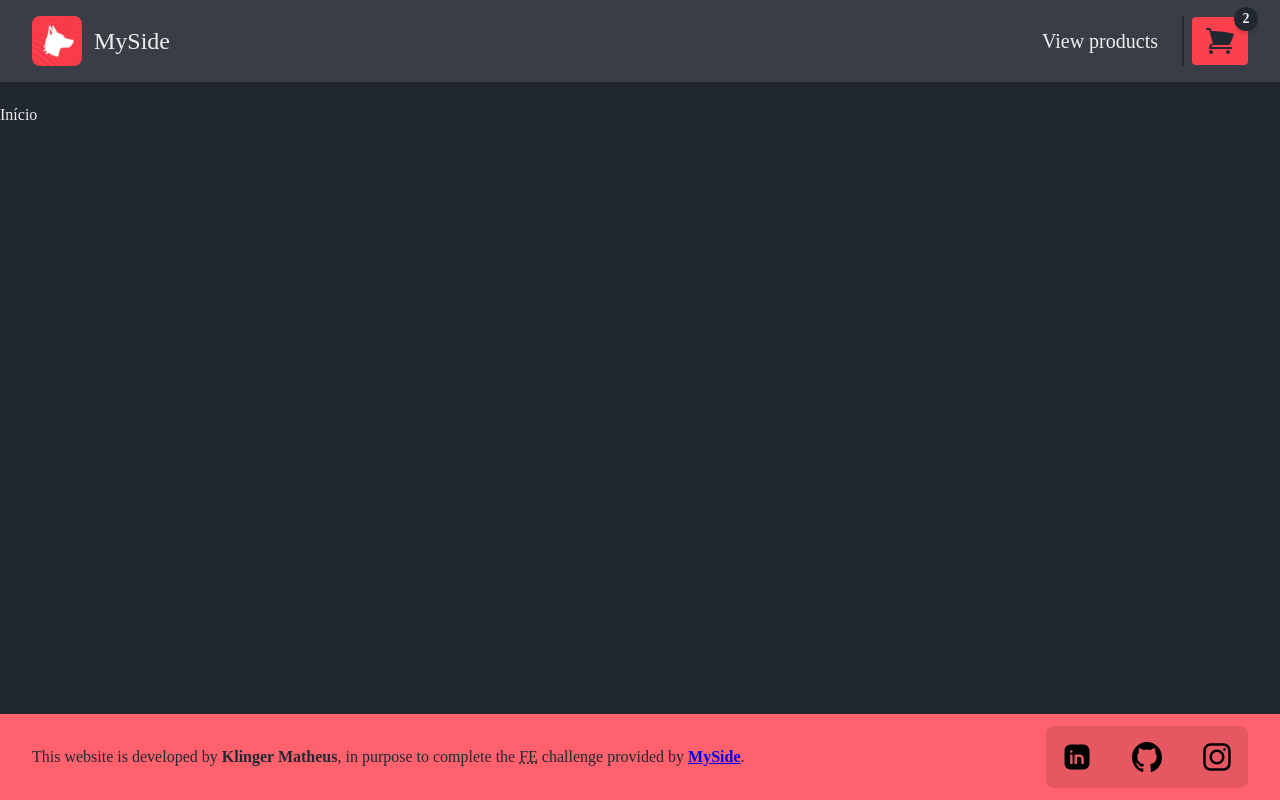
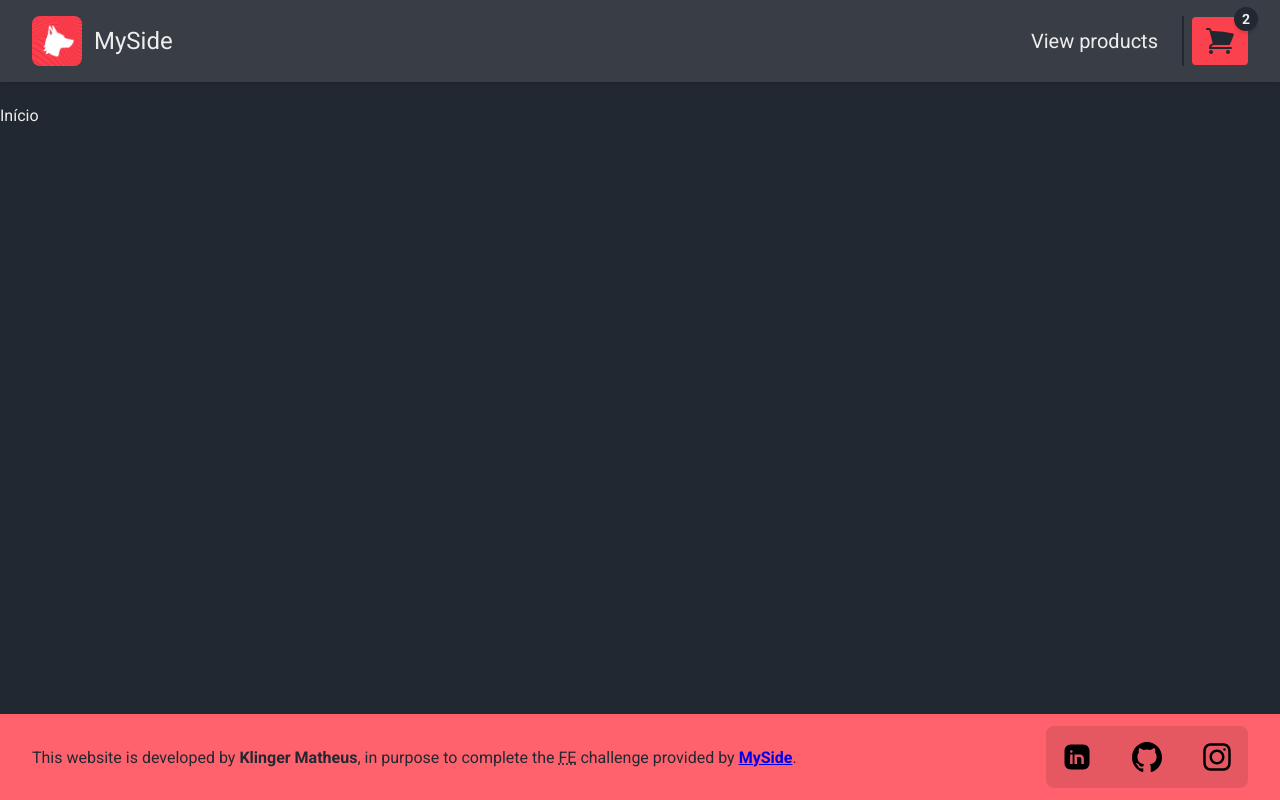
Before and after one commit to KlingerMatheus/MySide-Challenge, a Next.js app: page / in a window 1280 px wide. Built offline with nearby package versions, Linux system fonts and the light colour scheme.

Commit message:
chore: implementado o provider do redux no app

```diff
--- a/src/app/layout.tsx
+++ b/src/app/layout.tsx
@@ -6,6 +6,7 @@ import { Navbar } from "@/components/layout/Navbar";
 
 import "./globals.css";
 import styles from "./layout.module.css";
+import ProviderWrapper from "@/components/ProviderWrapper";
 
 const roboto = Roboto({
   variable: "--font-roboto-sans",
@@ -25,10 +26,12 @@ export default function RootLayout({
 }>) {
   return (
     <html lang="en">
-      <body className={styles.body}>
-        <Navbar />
-        <main className={styles.main}>{children}</main>
-        <Footer />
+      <body className={`${styles.body} ${roboto.className}`}>
+        <ProviderWrapper>
+          <Navbar />
+          <main className={styles.main}>{children}</main>
+          <Footer />
+        </ProviderWrapper>
       </body>
     </html>
   );
```
